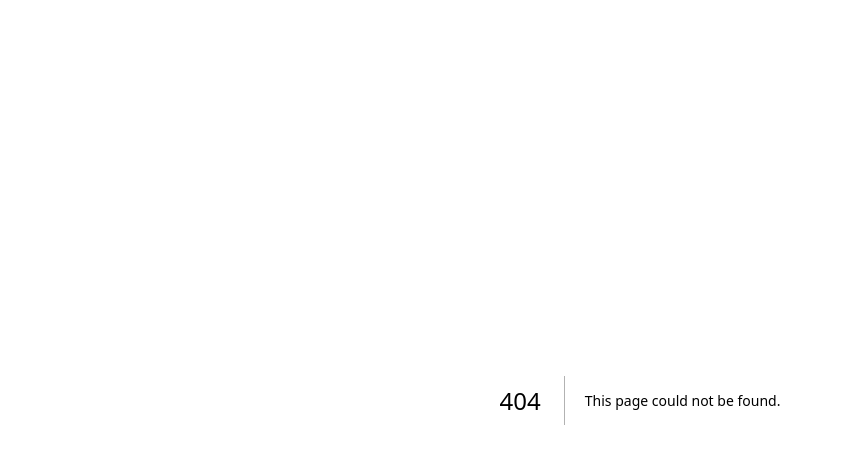
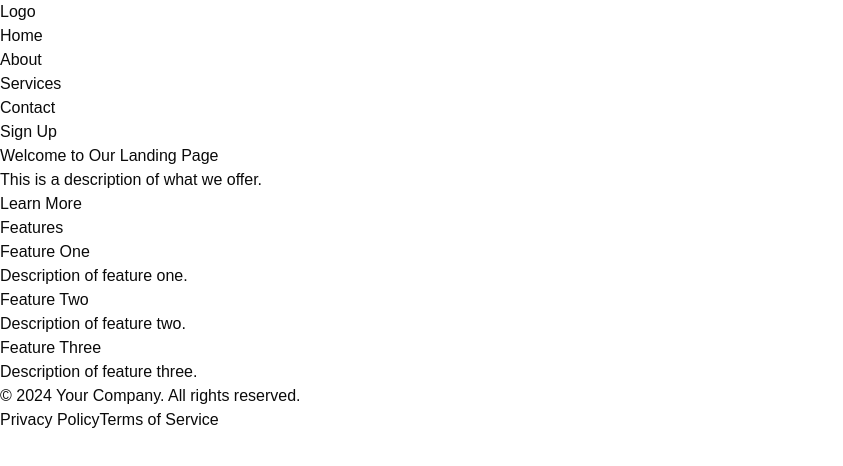
Before and after one commit to aocamilo/asta-gym, a Next.js app: page /classification in a window 1280 px wide. Before the commit this address had no page. Shown: the top 466 px of the page, without its empty margins (0-843 px from the left). Built offline with nearby package versions, Linux system fonts and the light colour scheme.

Commit message:
Add clasification page

```diff
--- /dev/null
+++ b/app/classification/page.tsx
@@ -0,0 +1,60 @@
+import React from "react";
+
+export default function ClassificationPage() {
+  return (
+    <div id="page-container">
+      {/* Navigation Bar */}
+      <div id="nav-bar" className="navigation-container">
+        <div className="logo-container">
+          <span>Logo</span>
+        </div>
+        <div className="menu-container">
+          <div className="menu-item">Home</div>
+          <div className="menu-item">About</div>
+          <div className="menu-item">Services</div>
+          <div className="menu-item">Contact</div>
+        </div>
+        <div id="cta-button" className="button primary-button">
+          Sign Up
+        </div>
+      </div>
+
+      {/* Hero Section */}
+      <div id="hero-section" className="section hero">
+        <h1>Welcome to Our Landing Page</h1>
+        <p>This is a description of what we offer.</p>
+        <div id="learn-more-button" className="button secondary-button">
+          Learn More
+        </div>
+      </div>
+
+      {/* Features/Cards Section */}
+      <div id="features-section" className="section features">
+        <h2>Features</h2>
+        <div className="card-container">
+          <div className="card">
+            <h3>Feature One</h3>
+            <p>Description of feature one.</p>
+          </div>
+          <div className="card">
+            <h3>Feature Two</h3>
+            <p>Description of feature two.</p>
+          </div>
+          <div className="card">
+            <h3>Feature Three</h3>
+            <p>Description of feature three.</p>
+          </div>
+        </div>
+      </div>
+
+      {/* Footer Section */}
+      <div id="footer" className="section footer">
+        <p>© 2024 Your Company. All rights reserved.</p>
+        <div className="footer-links">
+          <span className="footer-link">Privacy Policy</span>
+          <span className="footer-link">Terms of Service</span>
+        </div>
+      </div>
+    </div>
+  );
+}
```
